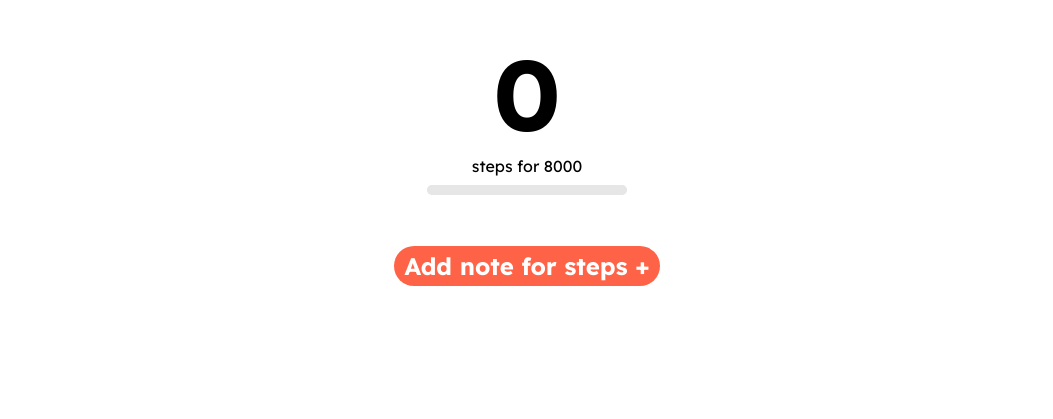
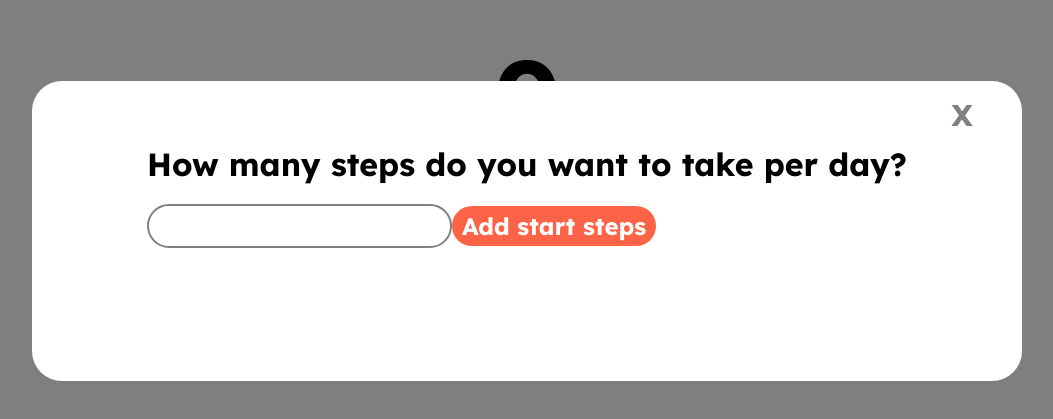
Before and after one commit to KirillProgramSite/journal-steps, a React (Vite) app: page / in a window 1280 px wide. Shown: the part 169-588 px from the top of the page, without its empty margins (113-1166 px from the left). Built offline with nearby package versions, Linux system fonts and the light colour scheme.

Commit message:
add question for startSteps

```diff
--- a/src/App.jsx
+++ b/src/App.jsx
@@ -5,13 +5,15 @@ import { useForm } from "react-hook-form";
 import ModalWindow from './components/UI/Modal/Modal';
 import { Button } from './components/UI/Button/Button.styled';
 import { Input } from './components/UI/Input/Input.styled';
+import FormStartSteps from './components/Forms/FormStartSteps/FormStartSteps';
 
 const App = () => {
-    const startSteps = 8000;
+    const [startSteps, setStartSteps] = useState(0)
     const [steps, setSteps] = useState(0)
 
 
     const [modalSteps, setModalSteps] = useState(false)
+    const [modalStartSteps, setModalStartSteps] = useState(true)
 
     const { register,
         handleSubmit,
@@ -22,58 +24,55 @@ const App = () => {
     } = useForm();
 
 
-    const onSubmit = data => {
+    const onSubmitSteps = data => {
         setSteps(prevStep => prevStep + Number(data.steps));
+        setModalSteps(false)
         reset();
     };
+
+    const onSubmitStartSteps = data => {
+        setStartSteps(prevStep => prevStep + Number(data.startSteps))
+        setModalStartSteps(false)
+        reset();
+    }
 
 
 
     return (
         <>
-            {/* <form onSubmit={handleSubmit(onSubmit)} action="">
-                <input
-                    {...register("steps", {
-                        required: "Вы должны ввести кол-во шагов!", pattern: {
-                            value: /^[0-9]+$/,
-                            message: "Можно вводить только цифры!"
-                        }
-                    },)}
-                    onBlur={(e) => {
-                        if (!e.target.value) {
-                            setError("stepsEr", {
-                                type: "manual",
-                                message: "Вы должны ввести кол-во шагов!",
-                            });
-                        }
-                    }}
-                />
-                <button type="submit">Add Steps +</button>
-            </form> */}
+            <ModalWindow modal={modalStartSteps} setModal={setModalStartSteps}>
+                <FormStartSteps setStartSteps={setStartSteps} setModalStartSteps={setModalStartSteps} />
+            </ModalWindow>
 
             <ModalWindow modal={modalSteps} setModal={setModalSteps}>
-                <form onSubmit={handleSubmit(onSubmit)} action="">
+
+                <form style={{marginTop: 100}} onSubmit={handleSubmit(onSubmitSteps)} action="">
                     <Input
                         {...register("steps", {
-                            required: "Вы должны ввести кол-во шагов!", pattern: {
+                            required: "Вы должны ввести кол-во шагов!",
+                            pattern: {
                                 value: /^[0-9]+$/,
                                 message: "Можно вводить только цифры!"
                             }
-                        },)}
+                        })}
                         onBlur={(e) => {
                             if (!e.target.value) {
-                                setError("stepsEr", {
+                                setError("steps", {
                                     type: "manual",
                                     message: "Вы должны ввести кол-во шагов!",
                                 });
+                            } else {
+                                clearErrors("steps");
                             }
                         }}
+                        style={{ marginRight: 5 }}
+                    />
+                    <Button type="submit">Add Steps +</Button>
+                </form>
 
-                        style={{marginRight: 5}}
-                    />
-                    <Button onClick={() => setModalSteps(true)} type="submit">Add Steps +</Button>
-                </form>
             </ModalWindow>
+
+
             <div className='container'>
                 <div className="link">
                     {/* <p>Steps</p> <p>Statistics</p> */}
@@ -89,7 +88,7 @@ const App = () => {
                         max={startSteps}
                     />
                 </div>
-                <Button style={{marginTop: 50}} onClick={() => setModalSteps(true)}>Add note for steps +</Button>
+                <Button style={{ marginTop: 50 }} onClick={() => setModalSteps(true)}>Add note for steps +</Button>
             </div>
         </>
     )
--- /dev/null
+++ b/src/components/Forms/FormStartSteps/FormStartSteps.jsx
@@ -0,0 +1,33 @@
+import { Button } from "../../UI/Button/Button.styled";
+import { Input } from "../../UI/Input/Input.styled";
+import { useForm } from "react-hook-form";
+
+
+const FormStartSteps = ({setStartSteps, setModalStartSteps}) => {
+    const { register,
+            handleSubmit,
+            reset,
+        } = useForm();
+
+
+    const onSubmitStartSteps = data => {
+        setStartSteps(prevStep => prevStep + Number(data.startSteps))
+        setModalStartSteps(false)
+        reset();
+    }
+
+    return (
+        <>
+            <h1 style={{ marginTop: 50 }}>How many steps do you want to take per day?</h1>
+
+
+            <form onSubmit={handleSubmit(onSubmitStartSteps)} action="">
+                <Input {...register("startSteps")} />
+                <Button type="submit">Add start steps</Button>
+            </form>
+        </>
+    )
+}
+
+
+export default FormStartSteps;
--- a/src/components/UI/Modal/Modal.styled.js
+++ b/src/components/UI/Modal/Modal.styled.js
@@ -15,16 +15,21 @@ export const Modal = styled(motion.div)`
 export const ModalWrapper = styled.div`
     position: relative;
 
-    padding: 10px 100px;
+    padding: 1vw 9vw;
 
-    display: flex;
+    /* display: flex;
     align-items: center;
     justify-content: center;
+    flex-direction: column; */
     /* flex-direction: column; */
 
     background-color: white;
     height: 300px;
     border-radius: 30px;
+
+    h1{
+        margin-bottom: 20px;
+    }
 `
 
 export const CloseModal = styled.p`
```
